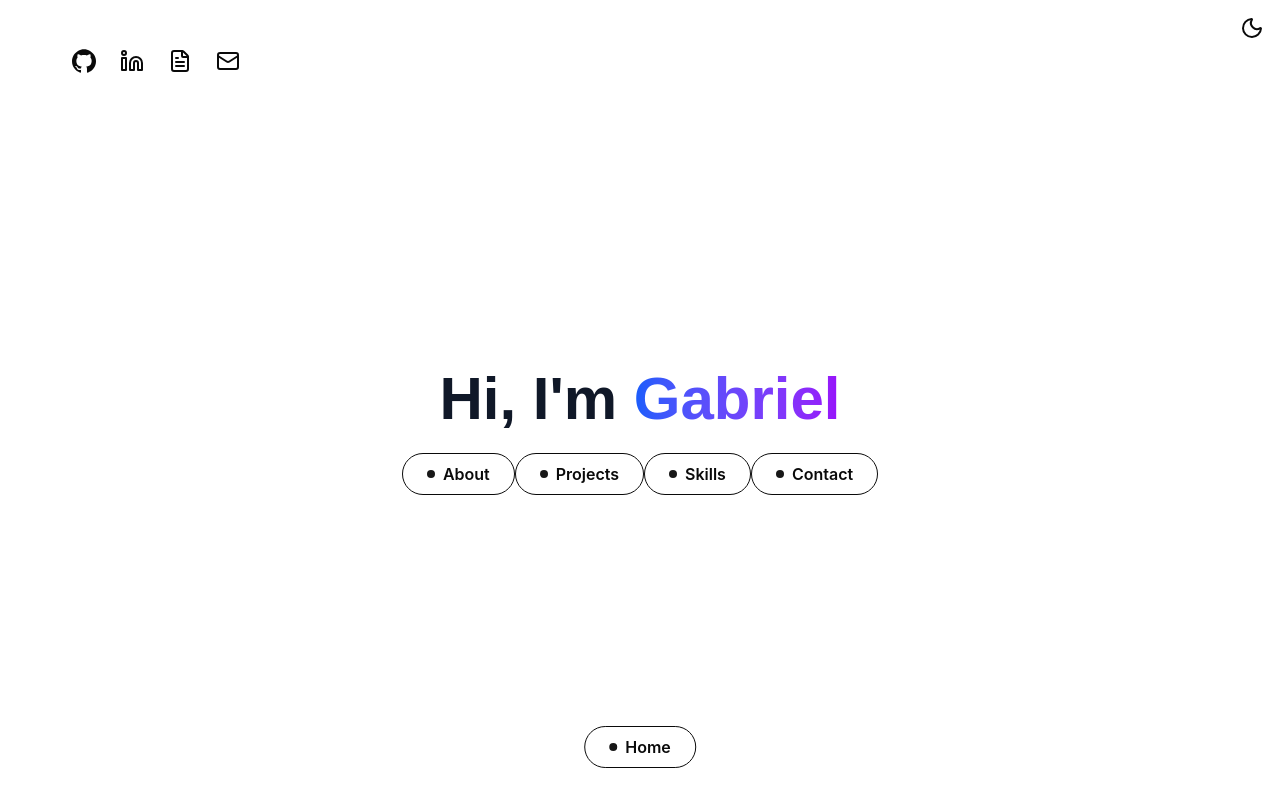
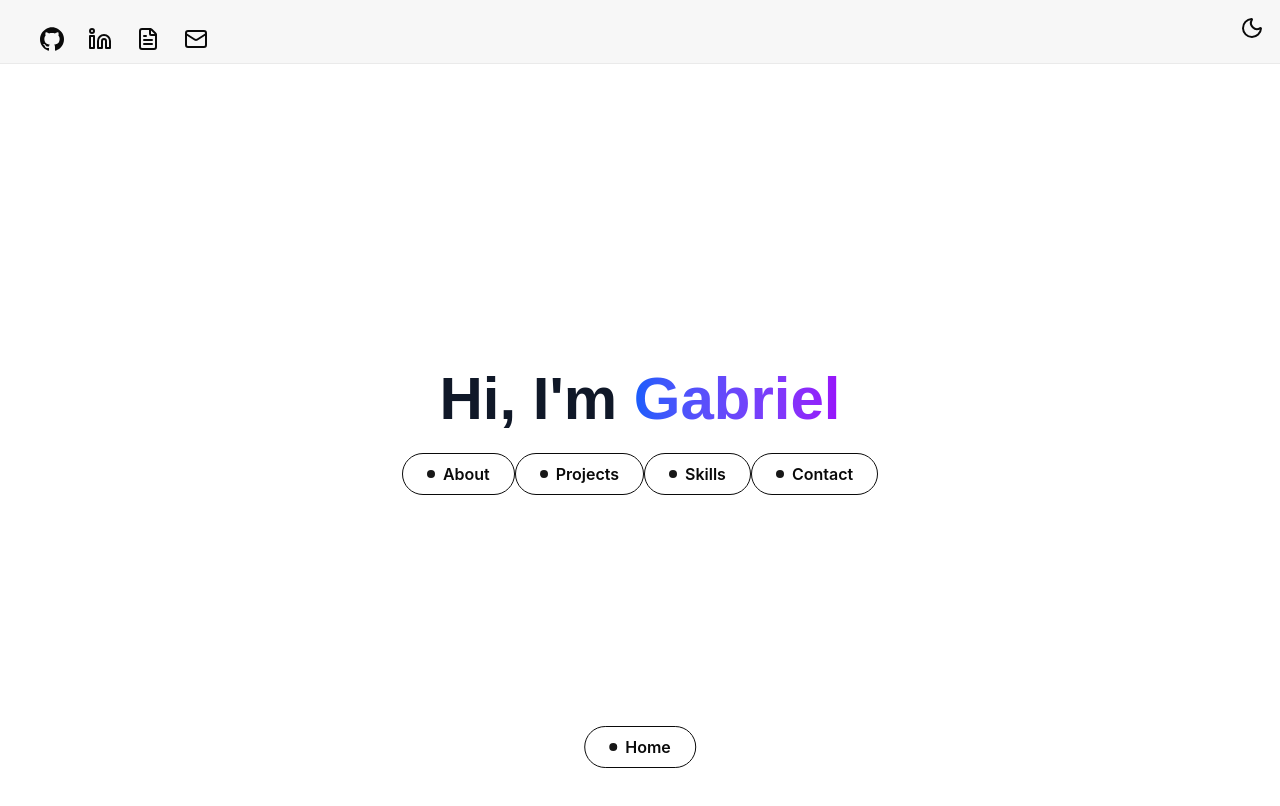
Before and after one commit to GabAsencios/personalPage, a React (Vite) app in the folder mypage/: page / in a window 1280 px wide. Shown: the top 806 px of the page. Built offline with nearby package versions, Linux system fonts and the light colour scheme.

Commit message:
Updated dashboard

```diff
--- a/mypage/src/App.css
+++ b/mypage/src/App.css
@@ -44,30 +44,6 @@
   color: #888;
 }
 
-.hero-container {
-  display: flex;
-  min-height: 100vh;
-  /* Fills the initial screen */
-  width: 100%;
-  align-items: center;
-  /* Keeps it in the middle (vertically) */
-  justify-content: flex-start;
-  /* MOVES TO THE LEFT */
-  padding: 2rem;
-  /* Prevents the card from touching the screen edge */
-}
-
-.dashboard-container {
-  position: fixed;
-  top: 0;
-  left: 10;
-  z-index: 1000;
-  /* Ensures it stays above other elements */
-
-  /* Flexibility */
-  max-width: 100%;
-  box-sizing: border-box;
-}
 
 .home-button-container {
   position: fixed;
@@ -224,3 +200,39 @@
   scroll-snap-align: start;
   position: relative;
 }
+
+.dock-container {
+  display: flex;
+  align-items: center;
+  height: 100%;
+  padding-left: 2rem;
+
+}
+
+.dashboard-container {
+  position: fixed;
+  top: 0;
+  left: 0;
+  right: 0;
+  z-index: 1000;
+  /* Ensures it stays above other elements */
+
+  /* Flexibility */
+  width: 100%;
+  height: 4rem;
+  box-sizing: border-box;
+  display: flex;
+  align-items: center;
+
+
+  /* Light theme - faint darker color */
+  background-color: rgba(0, 0, 0, 0.03);
+  backdrop-filter: blur(8px);
+  border-bottom: 1px solid rgba(0, 0, 0, 0.05);
+}
+
+/* Dark theme - slightly lighter color */
+.dark .dashboard-container {
+  background-color: rgba(255, 255, 255, 0.05);
+  border-bottom: 1px solid rgba(255, 255, 255, 0.1);
+}
--- a/mypage/src/App.tsx
+++ b/mypage/src/App.tsx
@@ -50,11 +50,13 @@ export function App() {
   return (
 
     <main className="snap-container">
-       {/* <GradientBackground className="absolute inset-0 flex items-center justify-center rounded-xl" /> */}
-      <FlowbiteButton>Flowbite button</FlowbiteButton>
-      <AnimatedThemeToggler className="fixed top-4 right-4 z-50" />
+
+       <div className="dashboard-container">
         <DockDemo />
-      {mainPageButton()}
+        <ThemeToggler />
+        </div>
+
+      <MainPageButton/>
       {/* SECTION 1: HERO */}
       <section id="main-section" className="main-section">
         {/* <img className="selfie-pic" src="/" alt="selfie" /> */}
@@ -64,14 +66,14 @@ export function App() {
         <ButtonPages/>
       </section>
       {/* SECTION 2: ABOUT*/}
-      <section id="about-section" className="about-section">
+      <section id="about-section" className="about-section justify-center min-h-screen w-full flex flex-col items-center gap-8">
         <h2 className="pointer-events-none bg-linear-to-b from-black to-gray-300/80 bg-clip-text text-center text-8xl leading-none font-semibold whitespace-pre-wrap text-transparent dark:from-white dark:to-slate-900/10">
           About
         </h2>
         <CardBio/>
       </section>
       {/* SECTION 3: PROJECTS */}
-      <section id="projects-section" className="projects-section">
+      <section id="projects-section" className="projects-section justify-center min-h-screen w-full flex flex-col items-center gap-8">
         <h2 className="pointer-events-none bg-linear-to-b from-black to-gray-300/80 bg-clip-text text-center text-8xl leading-none font-semibold whitespace-pre-wrap text-transparent dark:from-white dark:to-slate-900/10">
           Projects
         </h2>
@@ -108,9 +110,8 @@ export function App() {
 
 function DockDemo() {
   return (
-    <div className="hero-container">
-      <div className="dashboard-container">
-        <Dock direction="middle">
+    <div className="dock-container">
+    <Dock direction="top">
       <DockIcon>
         <Icons.gitHub className="size-6" />
       </DockIcon>
@@ -124,7 +125,6 @@ function DockDemo() {
         <Mail className="size-6" />
       </DockIcon>
     </Dock>
-      </div>
     </div>
   );
 }
@@ -169,7 +169,7 @@ function ButtonPages() {
   );
 }
 
-function mainPageButton() {
+function MainPageButton() {
   return (
     <div className="home-button-container">
       <InteractiveHoverButton onClick={() => scrollToSection("main-section")}>
@@ -217,9 +217,7 @@ function SkillsGrid() {
 function ContactCard() {
   return (
     <div className="w-full max-w-md p-4">
-      <MagicCard
-        className="flex flex-col items-center justify-center p-6 shadow-2xl"
-      >
+      <MagicCard className="flex flex-col items-center justify-center p-6 shadow-2xl">
         <div className="w-full space-y-4">
           <div className="text-center">
             <h3 className="text-2xl font-bold ">
@@ -304,7 +302,7 @@ interface ProjectProps {
 
 function CardProject({ title, description, tech, className }: ProjectProps) {
   return (
-    <Card className={`flex flex-col h-126  shadow-sm rounded-2xl p-2 ${className}`}>
+    <MagicCard className={`flex flex-col h-126  shadow-sm rounded-2xl p-2 ${className}`}>
       <CardHeader className="relative">
           {/* GitHub icon on top right */}
           {/* <div className="absolute right-6 top-6">
@@ -319,10 +317,11 @@ function CardProject({ title, description, tech, className }: ProjectProps) {
           </CardDescription>
       </CardHeader>
 
-      <CardContent className="mt-auto ">
+       <div className="mt-auto">
+          <CardContent>
             <div>
               <p className="text-[11px] font-bold text-zinc-400 uppercase tracking-[0.1em] mb-3 text-left ml-4">Tech Stack</p>
-          <div className="flex flex-wrap gap-2">
+              <div className="flex flex-wrap gap-2 mb-3">
                 {tech.map((item) => (
                   <Badge key={item} variant="secondary" className="rounded-full bg-zinc-100 text-zinc-700 hover:bg-zinc-200 border-none font-normal px-3 py-1">
                     {item}
@@ -338,7 +337,8 @@ function CardProject({ title, description, tech, className }: ProjectProps) {
               <svg className="w-4 h-4" fill="none" stroke="currentColor" viewBox="0 0 24 24"><path strokeLinecap="round" strokeLinejoin="round" strokeWidth="2" d="M10 6H6a2 2 0 00-2 2v10a2 2 0 002 2h10a2 2 0 002-2v-4M14 4h6m0 0v6m0-6L10 14"/></svg>
             </a>
           </CardFooter>
-    </Card>
+      </div>
+    </MagicCard>
   )
 }
 
@@ -428,3 +428,9 @@ function CardBio() {
     </Card>
   )
 }
+
+function ThemeToggler() {
+  return (
+    <AnimatedThemeToggler className="fixed top-4 right-4 z-50" />
+  )
+}
--- a/mypage/src/components/magicui/dock.tsx
+++ b/mypage/src/components/magicui/dock.tsx
@@ -49,12 +49,12 @@ const Dock = React.forwardRef<HTMLDivElement, DockProps>(
       return React.Children.map(children, (child) => {
         if (React.isValidElement(child) && child.type === DockIcon) {
           return React.cloneElement(child, {
-            ...child.props,
+            ...(child.props as object),
             mouseX: mouseX,
             size: iconSize,
             magnification: iconMagnification,
             distance: iconDistance,
-          });
+          } as DockIconProps);
         }
         return child;
       });
```
Lines whose indentation alone changed are shown as unchanged.
